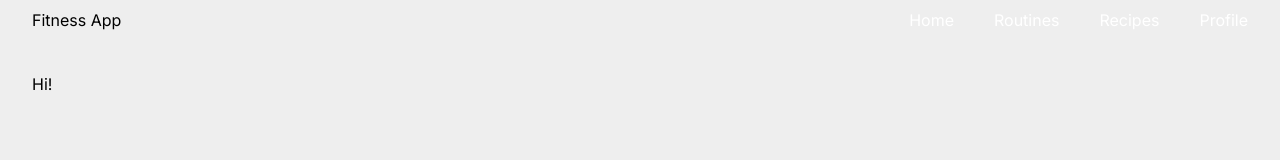
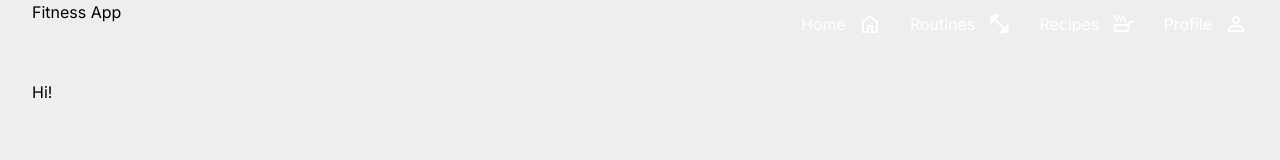
Before and after one commit to carlosquesada24/fitness-app, a Next.js app: page / in a window 1280 px wide. Shown: the top 160 px of the page. Built offline with nearby package versions, Linux system fonts and the light colour scheme.

Commit message:
Navbar styles fixed

```diff
--- a/app/layout.tsx
+++ b/app/layout.tsx
@@ -21,10 +21,11 @@ export default function RootLayout({
 }) {
   return (
     <html lang="en">
+
       <body className={inter.className}>
         <nav className='
           w-full
-          py-2
+          h-12
 
           lg:px-8
 
@@ -38,20 +39,41 @@ export default function RootLayout({
           lg:relative
           lg:bg-transparent
         '>
-          <span className='hidden lg:block'>Fitness App</span>
+          <span className='hidden lg:block mr-auto'>Fitness App</span>
 
-          <div className='flex justify-between w-full lg:w-auto'>
-            <Link className='m-auto text-[#fff] lg:mr-10' href="/">Home</Link>
-            <Link className='m-auto text-[#fff] lg:mr-10' href="/routines">Routines</Link>
-            <Link className='m-auto text-[#fff] lg:mr-10' href="/recipes">Recipes</Link>
-            <Link className='m-auto text-[#fff]' href="/recipes">Profile</Link>
+          <div className='lg:flex lg:justify-between grid grid-cols-4 gap-1 w-full lg:w-auto'>
+            <Link className='text-[#fff] flex items-center justify-center hover:bg-[#212121] lg:hover:bg-[transparent] lg:hover:decoration-solid lg:hover:underline lg:hover:active:bg-[#7e679752] lg:mr-6' href="/">
+              <span className='hidden lg:inline'>Home</span>
+              <span className="material-symbols-outlined text-center lg:ml-3">
+                home
+              </span>
+            </Link>
+            <Link className='text-[#fff] flex items-center justify-center hover:bg-[#212121] lg:hover:bg-[transparent] lg:hover:decoration-solid lg:hover:underline lg:hover:active:bg-[#7e679752] lg:mr-6' href="/routines">
+              <span className='hidden lg:inline'>Routines</span>
+              <span className="material-symbols-outlined text-center lg:ml-3">
+                fitness_center
+              </span>
+            </Link>
+            <Link className='text-[#fff] flex items-center justify-center hover:bg-[#212121] lg:hover:bg-[transparent] lg:hover:decoration-solid lg:hover:underline lg:hover:active:bg-[#7e679752] lg:mr-6' href="/recipes">
+              <span className='hidden lg:inline'>Recipes</span>
+              <span className="material-symbols-outlined text-center lg:ml-3">
+                skillet
+              </span>
+            </Link>
+            <Link className='text-[#fff] flex items-center justify-center hover:bg-[#212121] lg:hover:bg-[transparent] lg:hover:decoration-solid lg:hover:underline lg:hover:active:bg-[#7e679752]' href="/recipes">
+              <span className='hidden lg:inline'>Profile</span>
+              <span className="material-symbols-outlined text-center lg:ml-3">
+                person
+              </span>
+            </Link>
           </div>
         </nav>
 
         <main className="w-full min-h-screen p-2 sm:p-8">
+        <link rel="stylesheet" href="https://fonts.googleapis.com/css2?family=Material+Symbols+Outlined:opsz,wght,FILL,GRAD@20..48,100..700,0..1,-50..200" />
           <RoutinesProvider>
             {children}
-            </RoutinesProvider>
+          </RoutinesProvider>
         </main>
       </body>
     </html>
```
